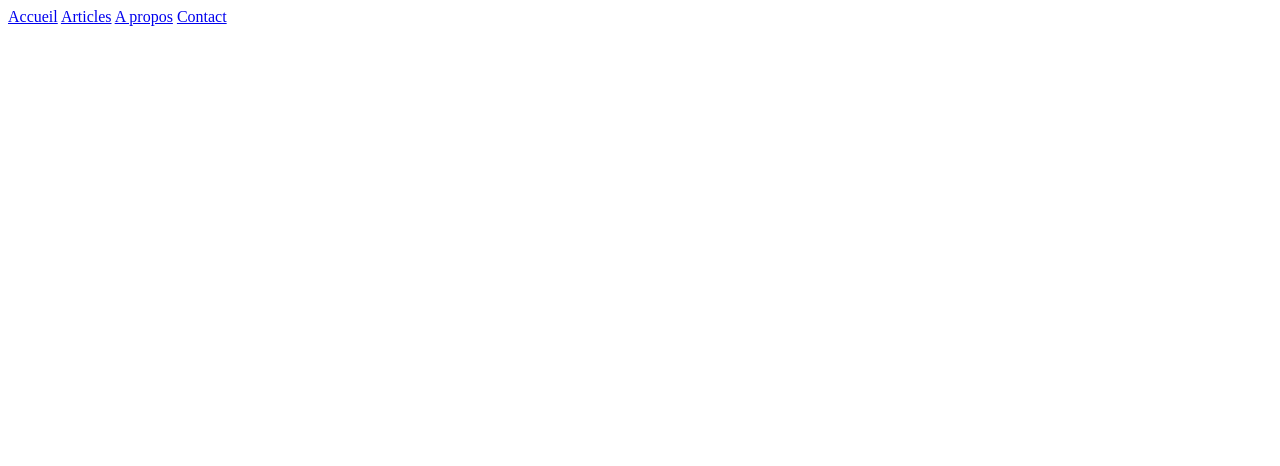
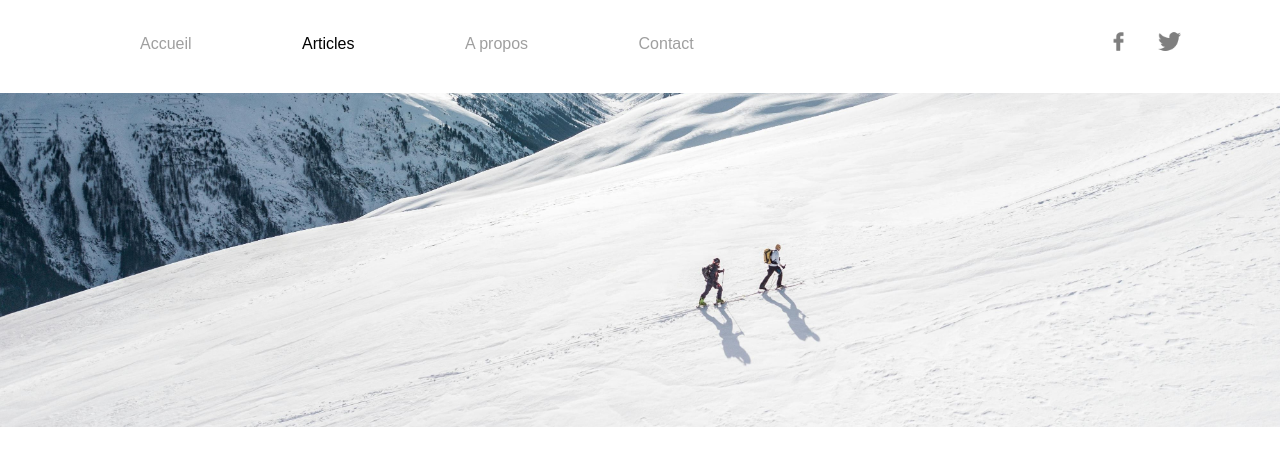
Before and after one commit to AllanTur/Projet, a plain HTML site: page 003-DemoBlog/index.html in a window 1280 px wide. Drawn offline with Linux system fonts and the light colour scheme.

Commit message:
update index.html with nav + header + section content

```diff
--- a/003-DemoBlog/index.html
+++ b/003-DemoBlog/index.html
@@ -4,17 +4,31 @@
     <meta charset="UTF-8">
     <meta name="viewport" content="width=device-width, initial-scale=1.0">
     <title>Mon Blog</title>
+    <link rel="stylesheet" href="style.css">
 </head>
 <body>
     <header class="topbar">
         <nav>
             <a href="index.html">Accueil</a>
-            <a href="articles.html">Articles</a>
+            <a href="articles.html" class="active">Articles</a>
             <a href="apropos.html">A propos</a>
             <a href="contact.html">Contact</a>
+        </nav>
+        <div class="social">
+            <a href="#" title="Facebook"><img src="img/facebook.png" title="Facebook" alt="Logo FaceBook"></a>
+            <a href="#" title="Twitter"><img src="img/twitter.png" title="Twitter" alt="Logo Twitter"></a>
+        </div>
+    </header>
 
-        </nav>
+    <div class="banniere"></div>
 
-    </header>
+    <main class="main">
+
+    </main>
+
+    <aside class="sidebar">
+
+    </aside>
+
 </body>
 </html>
```
